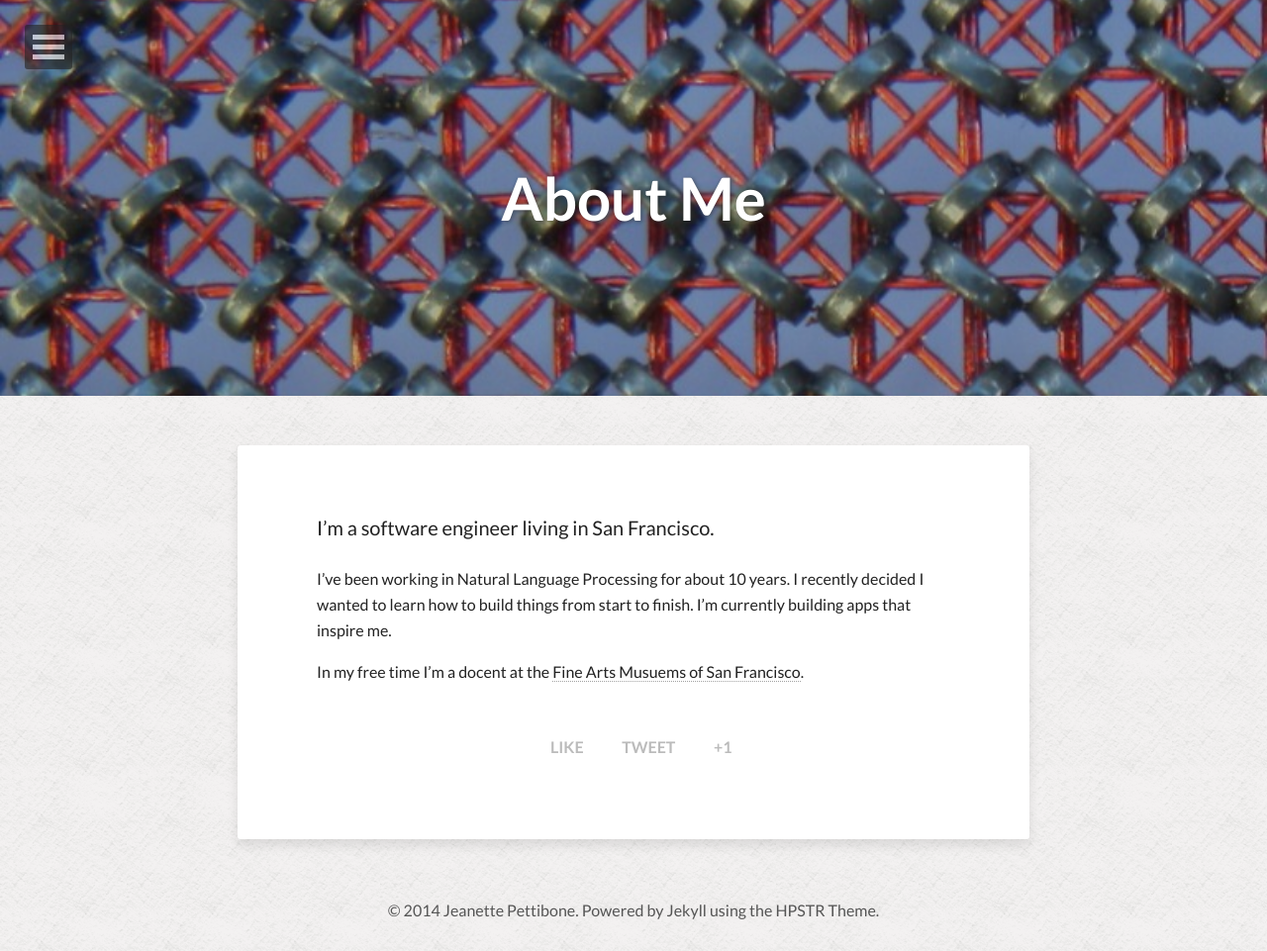
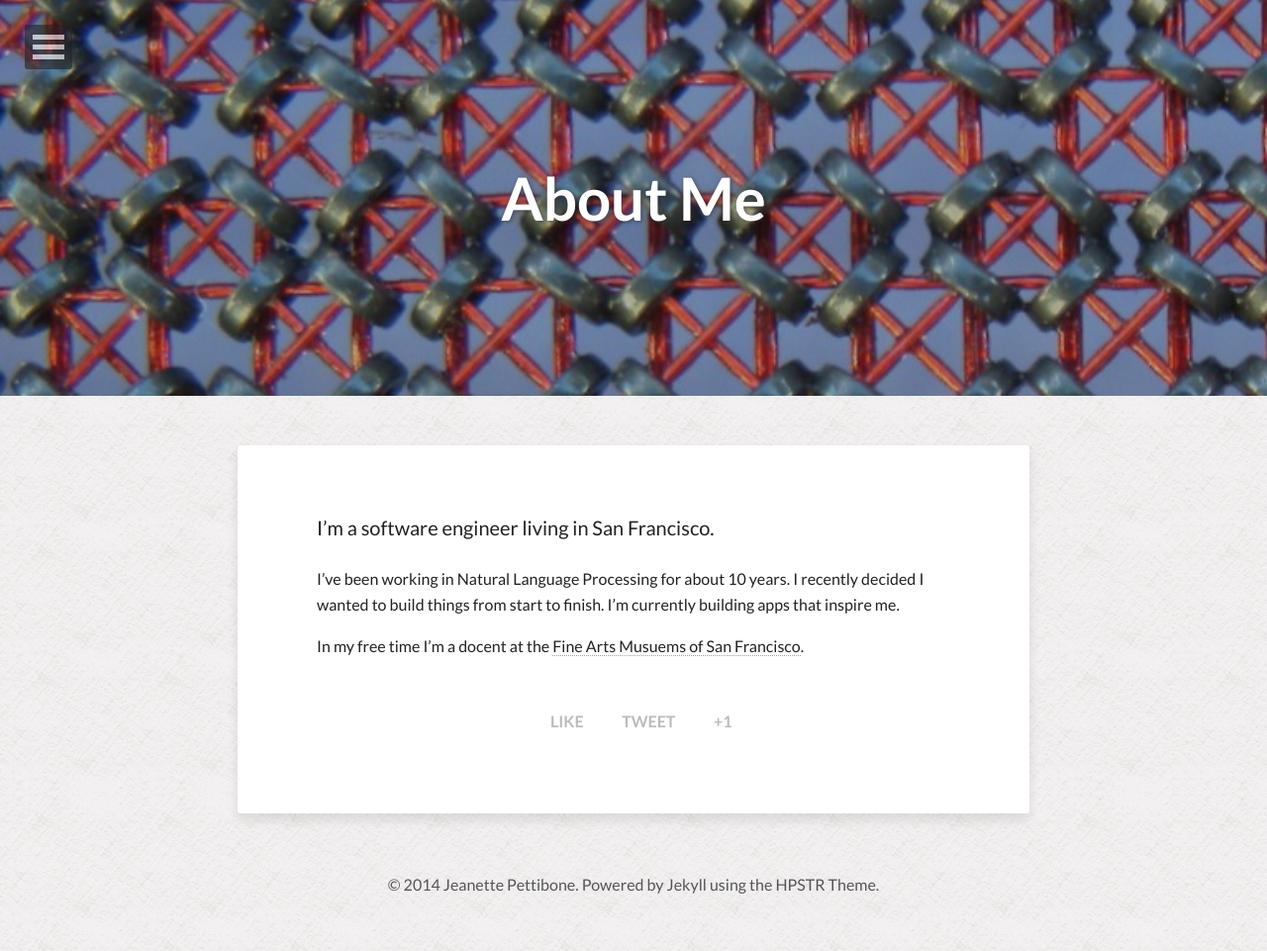
Before and after one commit to jgpettibone/jgpettibone.github.io, a Jekyll site: the page built from about.md, in a window 1280 px wide. Shown: the whole page at 99% size. Built offline with Jekyll 4.4.1, drawn with Linux system fonts in a browser that asks for light colours; nearby versions of some CDN libraries; after the commit the page ends 935 px from its top, so only the background shows below that.

Commit message:
A few changes about me

```diff
--- a/_config.yml
+++ b/_config.yml
@@ -2,14 +2,14 @@
 description:
 disqus_shortname:
 #Your site's domain goes here. Leave localhost server or blank when working locally.
-#url:               localhost:4000
+# url:
 url:              http://jgpettibone.github.io
 
 # Owner/author information
 owner:
   name:           Jeanette Pettibone
   avatar:         mylinkedinphoto.jpg
-  bio:            "Software engineer in San Francisco."
+  bio:            "Software Engineer. Linguist."
   email:
   # Social networking links used in footer. Update and remove as you like.
   twitter:
--- a/about.md
+++ b/about.md
@@ -13,6 +13,6 @@
 
 I'm a software engineer living in San Francisco.
 
-I've been working in Natural Language Processing for about 10 years.  I recently decided I wanted to learn how to build things from start to finish.  I'm currently building apps that inspire me.
+I've been working in Natural Language Processing for about 10 years.  I recently decided I wanted to build things from start to finish.  I'm currently building apps that inspire me.
 
 In my free time I'm a docent at the [Fine Arts Musuems of San Francisco](http://famsf.org).
```
